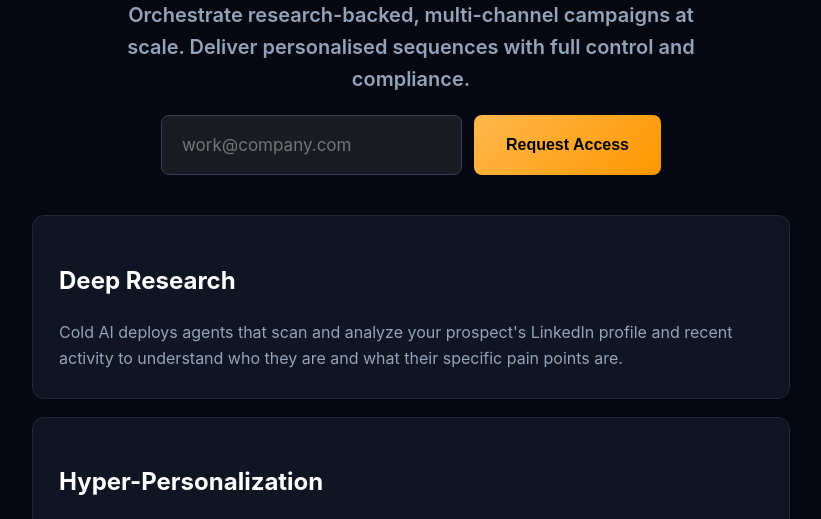
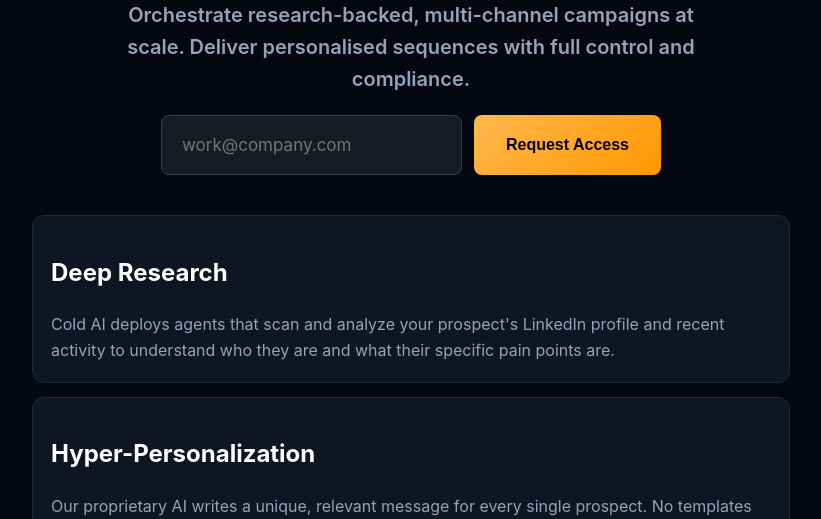
Before and after one commit to tgpalmer96/Cold-AI-marketing-site, a plain HTML site: page index.html in a window 1280 px wide. Shown: the part 267-786 px from the top of the page, without its empty margins (229-1050 px from the left). Drawn offline with Linux system fonts and the light colour scheme.

Commit message:
Update styles.css

```diff
--- a/styles.css
+++ b/styles.css
@@ -85,8 +85,8 @@ h1 {
   background: var(--bg-card);
   border: 1.3px solid var(--border);
   border-radius: var(--radius);
-  padding: 26px;
-  margin-bottom: 18px;
+  padding: 18px;
+  margin-bottom: 14px;
   text-align: left;
   transition: transform 0.2s;
 }
```
